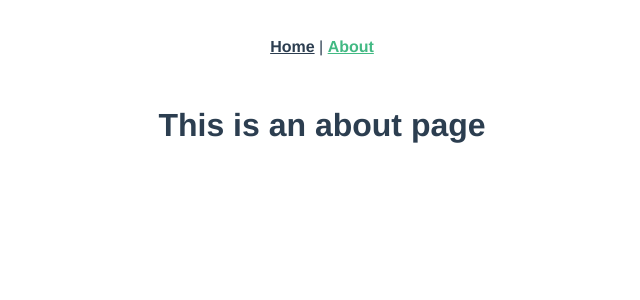
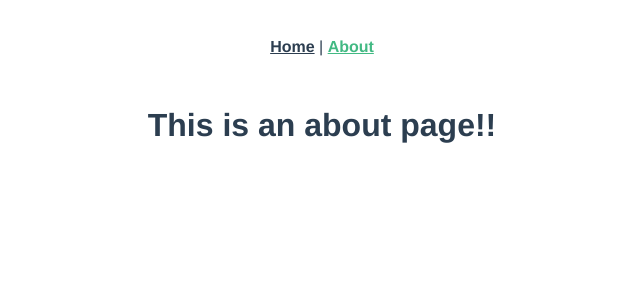
Before and after one commit to tao52525/vue-docker-demo, a Vue app: page /about in a window 1280 px wide. Shown: the top 300 px of the page, without its empty margins (318-958 px from the left). Built offline with nearby package versions, Linux system fonts and the light colour scheme.

Commit message:
fixed: view bug

```diff
--- a/src/views/About.vue
+++ b/src/views/About.vue
@@ -1,5 +1,5 @@
 <template>
   <div class="about">
-    <h1>This is an about page</h1>
+    <h1>This is an about page!!</h1>
   </div>
 </template>
```
Also changed, not shown: package.json (+7 -1 lines).
